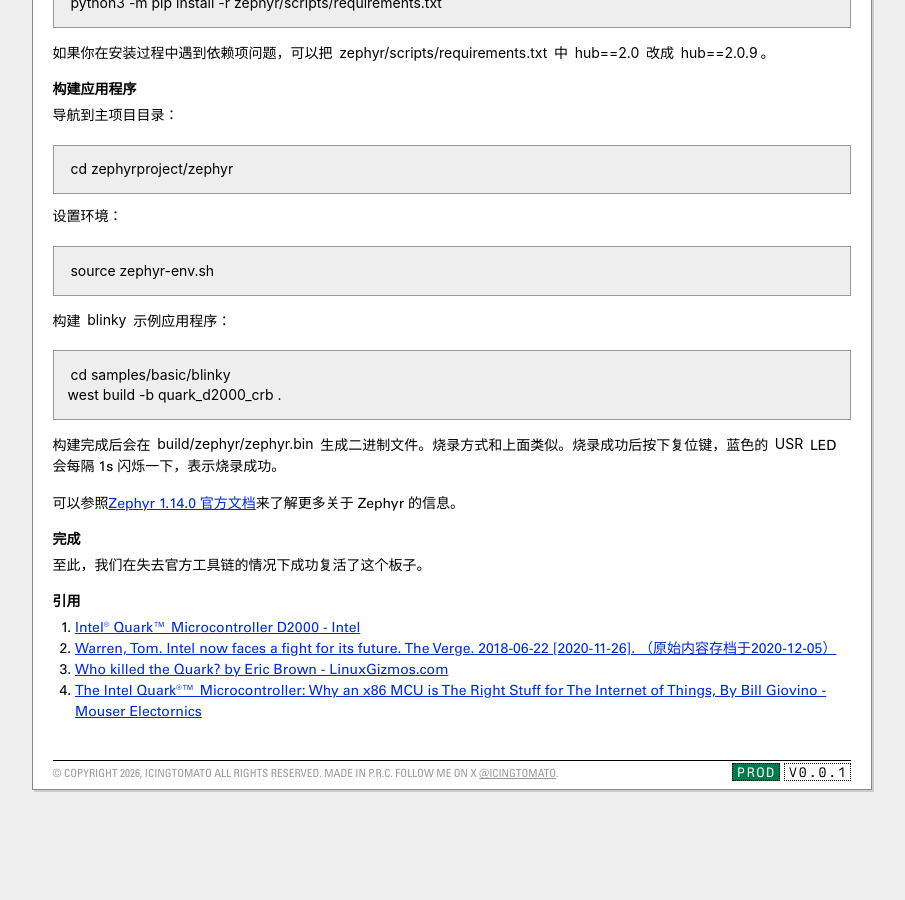
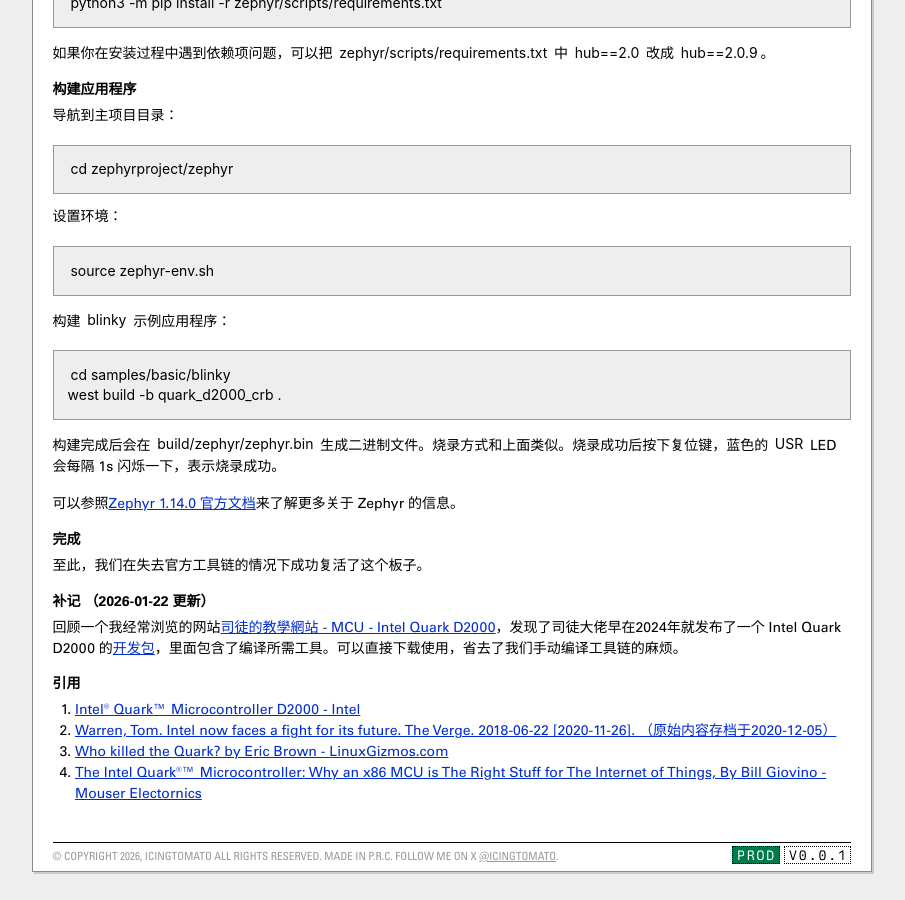
Before and after one commit to IcingTomato/icing.fun, a Jekyll site: the page built from _posts/2025-06-01-intel_quark_d2000.markdown, in a window 1280 px wide and 900 px high, scrolled down 12076 px. Shown: the whole window, without its empty margins (188-1093 px from the left). Built offline with Jekyll 4.4.1, drawn with Linux system fonts in a browser that asks for light colours; nearby versions of some CDN libraries; before the commit the page ends 12894 px from its top, so only the background shows below that.

Commit message:
Change: 修改2025-06-01文档，增加了部分内容

```diff
--- a/_posts/2025-06-01-intel_quark_d2000.markdown
+++ b/_posts/2025-06-01-intel_quark_d2000.markdown
@@ -470,6 +470,10 @@ west build -b quark_d2000_crb .
 
 至此，我们在失去官方工具链的情况下成功复活了这个板子。
 
+## 补记 （2026-01-22 更新）
+
+回顾一个我经常浏览的网站[司徒的教學網站 - MCU - Intel Quark D2000](https://steward-fu.github.io/website/mcu.htm#d2000)，发现了司徒大佬早在2024年就发布了一个 Intel Quark D2000 的[开发包](https://github.com/steward-fu/website/releases/tag/d2000)，里面包含了编译所需工具。可以直接下载使用，省去了我们手动编译工具链的麻烦。
+
 ## 引用
 
 1. <span id="jump1"><a href="https://www.intel.com/content/www/us/en/products/sku/91947/intel-quark-microcontroller-d2000/specifications.html">Intel® Quark™ Microcontroller D2000 - Intel</a></span>
```
